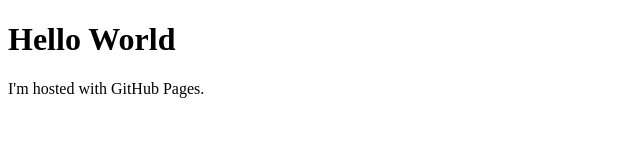
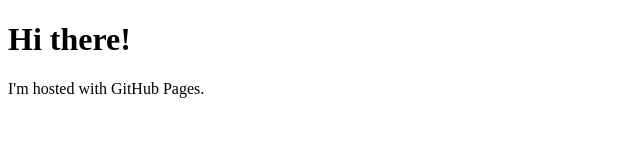
Before and after one commit to keshavambadi/keshavambadi.github.io, a plain HTML site: page index.html in a window 1280 px wide. Shown: the whole page, without its empty margins (0-640 px from the left). Drawn offline with Linux system fonts and the light colour scheme.

Commit message:
Update index.html
change to Hi there

```diff
--- a/index.html
+++ b/index.html
@@ -1,7 +1,7 @@
 <!DOCTYPE html>
 <html>
 <body>
-<h1> Hello World </h1>
+<h1> Hi there! </h1>
 <p> I'm hosted with GitHub Pages. </p>
 </body>
 </html>
```
